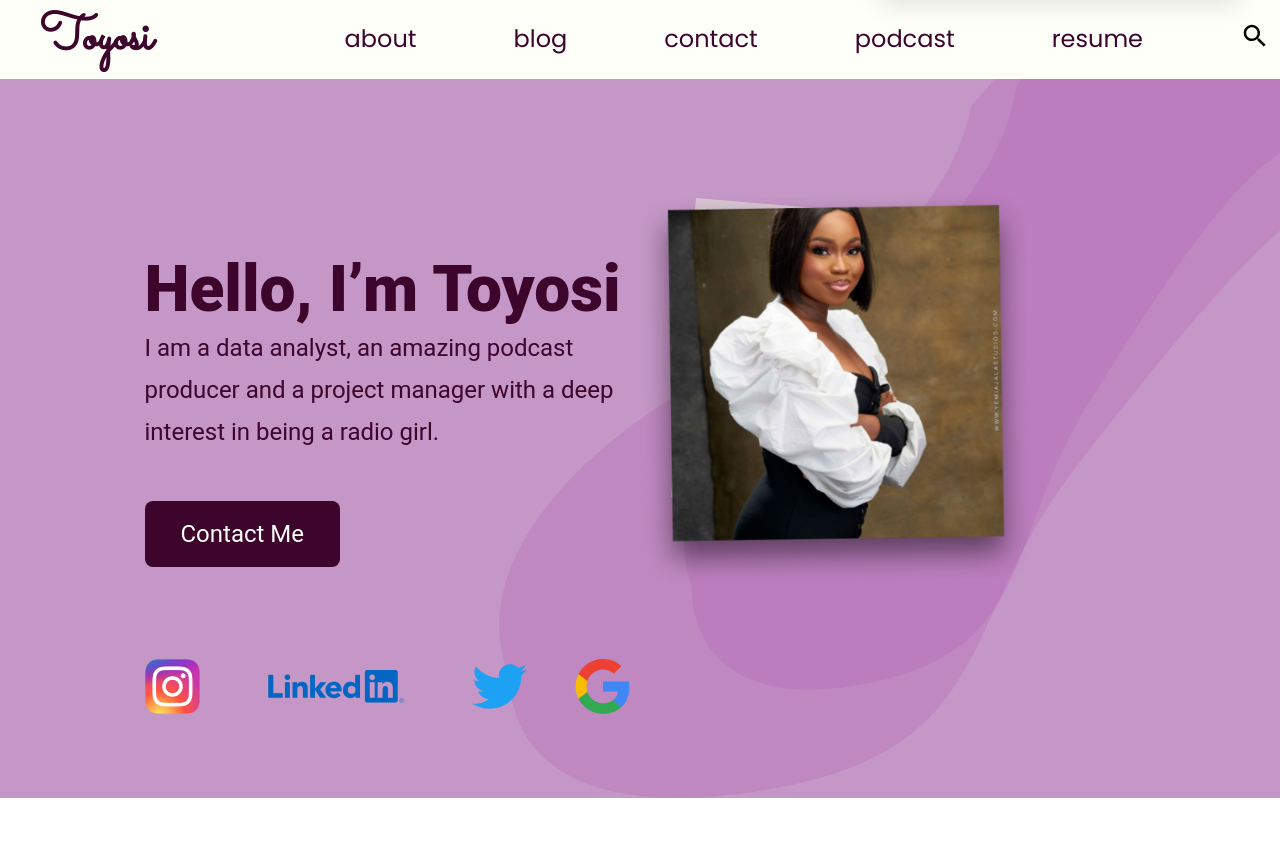
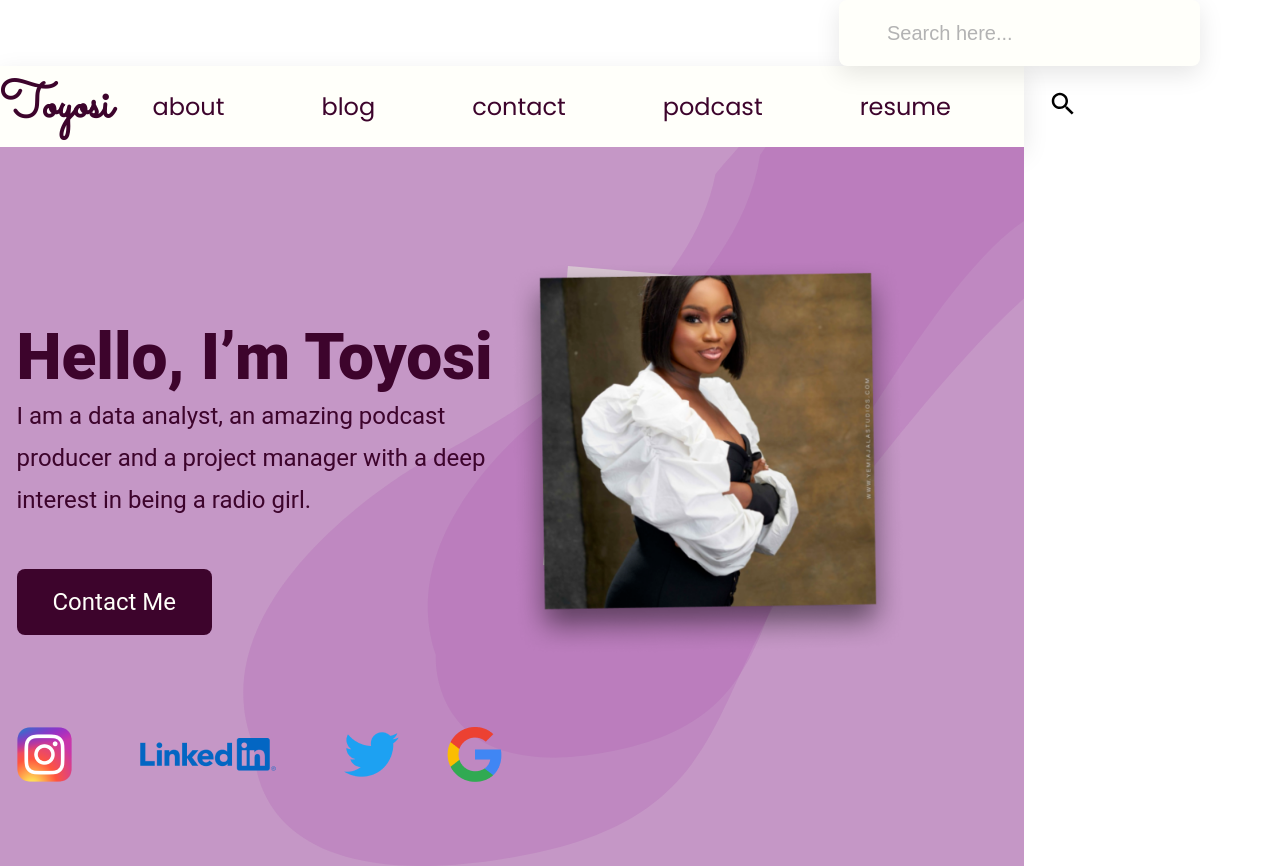
Before and after one commit to resourcefulmind/toyosiPortfolio, a plain HTML site: page index.html in a window 1280 px wide. Before the commit the page ends 800 px from the top, so only its background shows below. Drawn offline with Linux system fonts and the light colour scheme.

Commit message:
--- Auto-Git Commit ---

```diff
--- a/style.css
+++ b/style.css
@@ -13,7 +13,7 @@ body {
 }
 
 .entire-container {
-    margin-top: -68px;
+    max-width: 1024px;
 }
 
 /* The Navigation */
```
